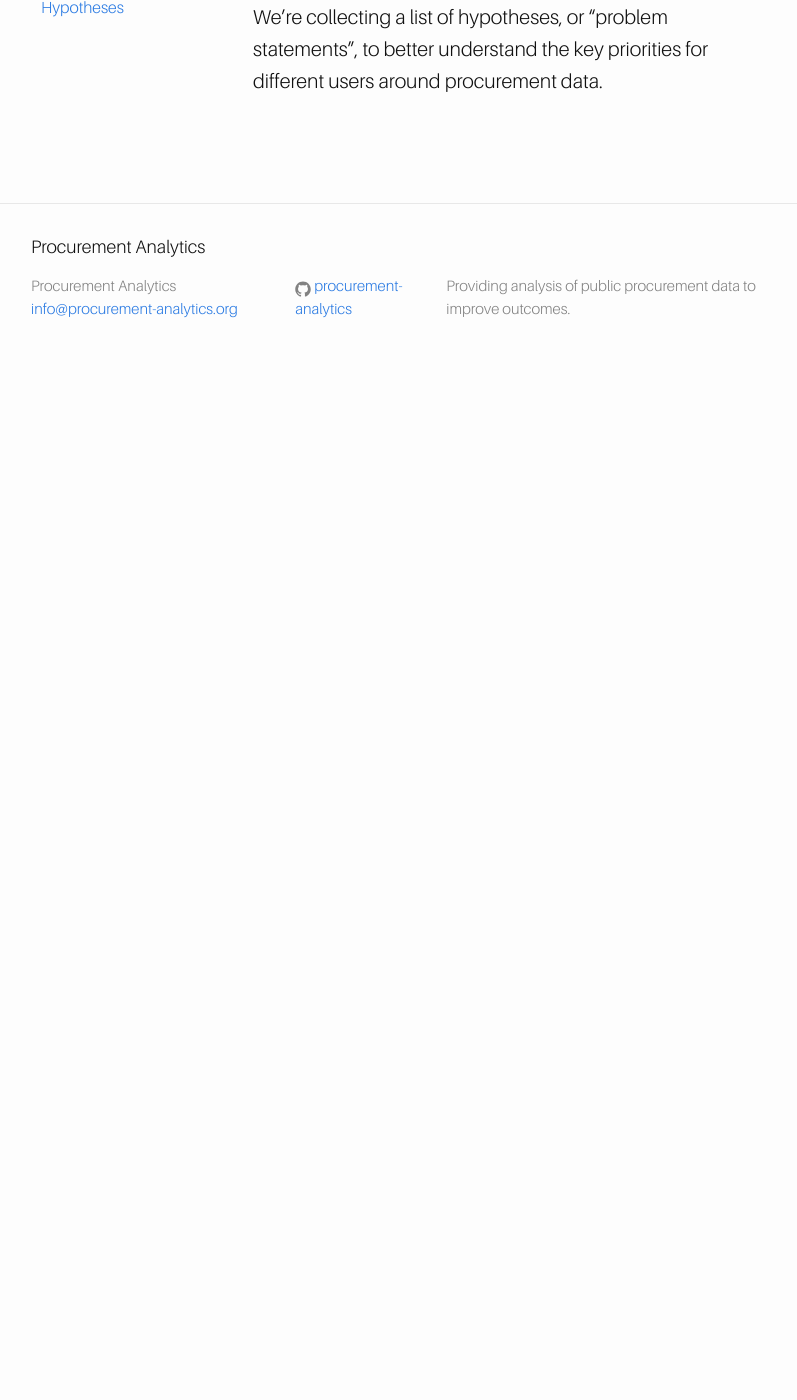
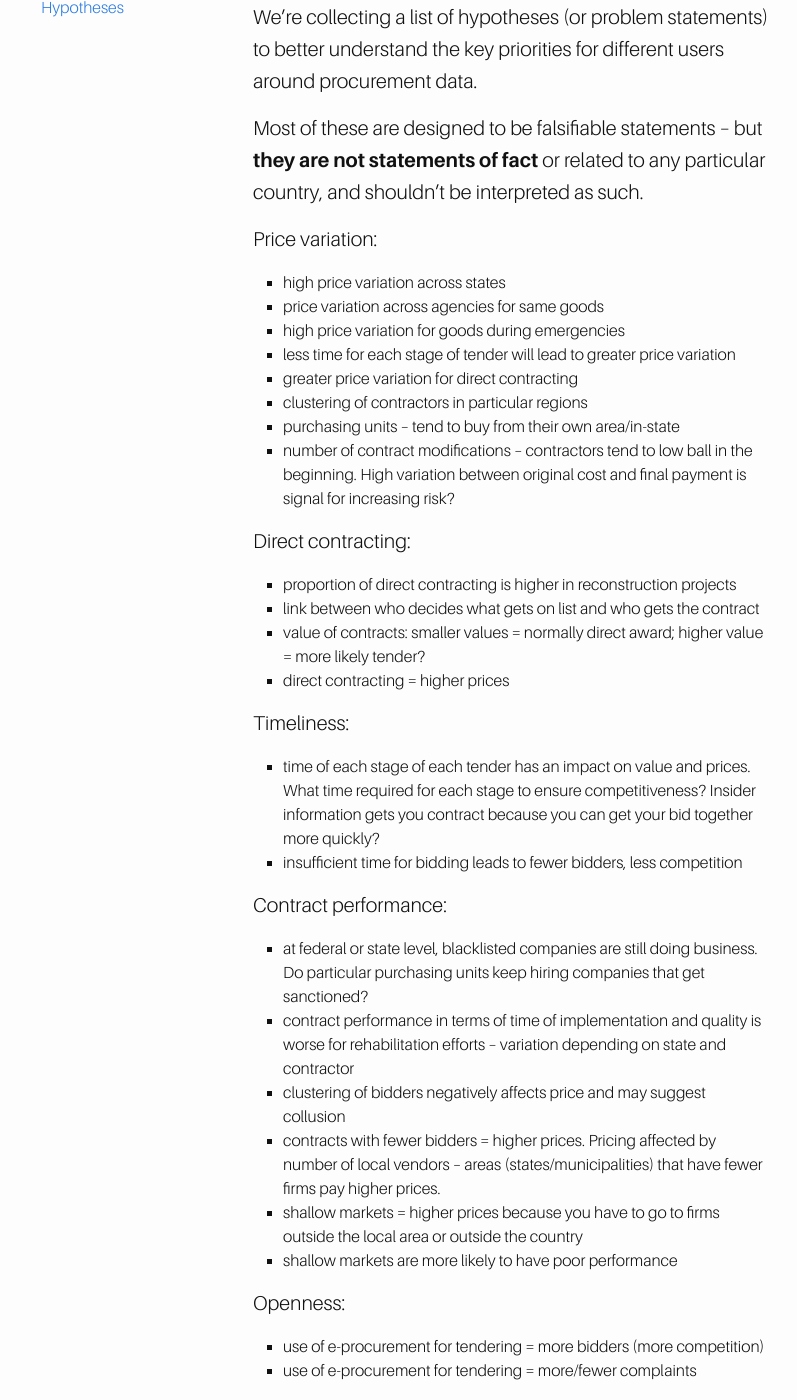
Before and after one commit to procurement-analytics/procurement-analytics.github.io, a Jekyll site: the page built from _documentation/hypotheses.md, in a window 1280 px wide and 1400 px high, scrolled down 270 px. Shown: the whole window, without its empty margins (239-1036 px from the left). Built offline with Jekyll 4.4.1, drawn with Linux system fonts in a browser that asks for light colours; nearby versions of some CDN libraries; before the commit the page ends 900 px from its top, so only the background shows below that.

Commit message:
Add list of hypotheses

```diff
--- a/_documentation/hypotheses.md
+++ b/_documentation/hypotheses.md
@@ -5,4 +5,43 @@ permalink: /documentation/hypotheses/
 order: 0
 ---
 
-We're collecting a list of hypotheses, or "problem statements", to better understand the key priorities for different users around procurement data.
+We're collecting a list of hypotheses (or problem statements) to better understand the key priorities for different users around procurement data.
+
+Most of these are designed to be falsifiable statements &ndash; but **they are not statements of fact** or related to any particular country, and shouldn't be interpreted as such.
+
+Price variation:
+
+* high price variation across states
+* price variation across agencies for same goods
+* high price variation for goods during emergencies
+* less time for each stage of tender will lead to greater price variation
+* greater price variation for direct contracting
+* clustering of contractors in particular regions
+* purchasing units -- tend to buy from their own area/in-state
+* number of contract modifications -- contractors tend to low ball in the beginning. High variation between original cost and final payment is signal for increasing risk?
+
+Direct contracting:
+
+* proportion of direct contracting is higher in reconstruction projects
+* link between who decides what gets on list and who gets the contract
+* value of contracts: smaller values = normally direct award; higher value = more likely tender?
+* direct contracting = higher prices
+
+Timeliness:
+
+* time of each stage of each tender has an impact on value and prices. What time required for each stage to ensure competitiveness? Insider information gets you contract because you can get your bid together more quickly?
+* insufficient time for bidding leads to fewer bidders, less competition
+
+Contract performance:
+
+* at federal or state level, blacklisted companies are still doing business. Do particular purchasing units keep hiring companies that get sanctioned?
+* contract performance in terms of time of implementation and quality is worse for rehabilitation efforts -- variation depending on state and contractor
+* clustering of bidders negatively affects price and may suggest collusion
+* contracts with fewer bidders = higher prices. Pricing affected by number of local vendors  -- areas (states/municipalities) that have fewer firms pay higher prices.
+* shallow markets = higher prices because you have to go to firms outside the local area or outside the country
+* shallow markets are more likely to have poor performance
+
+Openness:
+
+* use of e-procurement for tendering = more bidders (more competition)
+* use of e-procurement for tendering = more/fewer complaints
```
